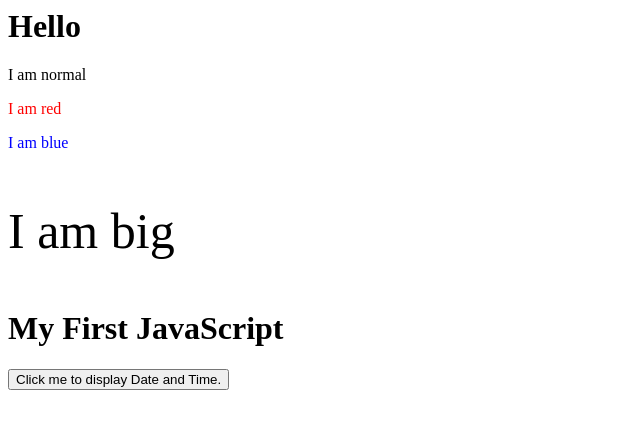
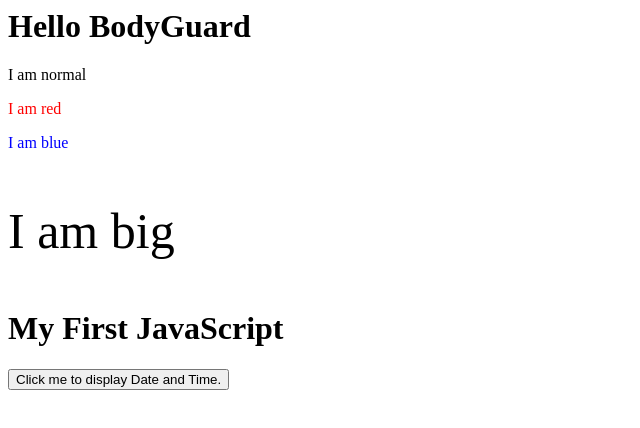
Before and after one commit to maxsanii2020/testPages, a plain HTML site: page index.html in a window 1280 px wide. Shown: the whole page, without its empty margins (0-640 px from the left). Drawn offline with Linux system fonts and the light colour scheme.

Commit message:
new changes

```diff
--- a/index.html
+++ b/index.html
@@ -1,4 +1,4 @@
-<h1>Hello</h1>
+<h1>Hello BodyGuard</h1>
 
 <p>I am normal</p>
 <p style="color:red;">I am red</p>
```
